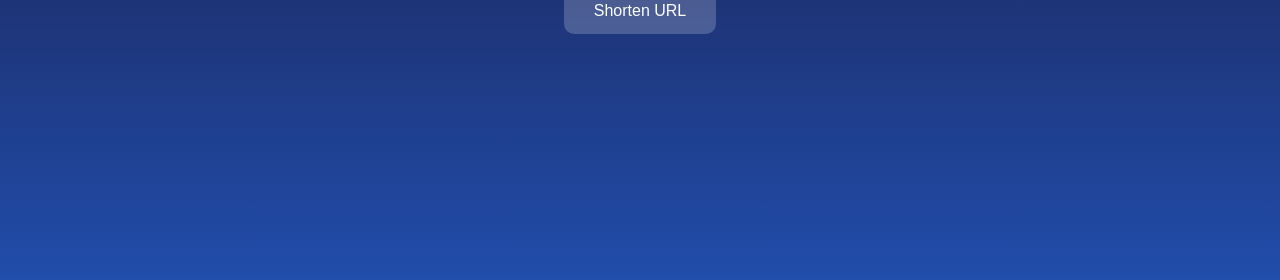
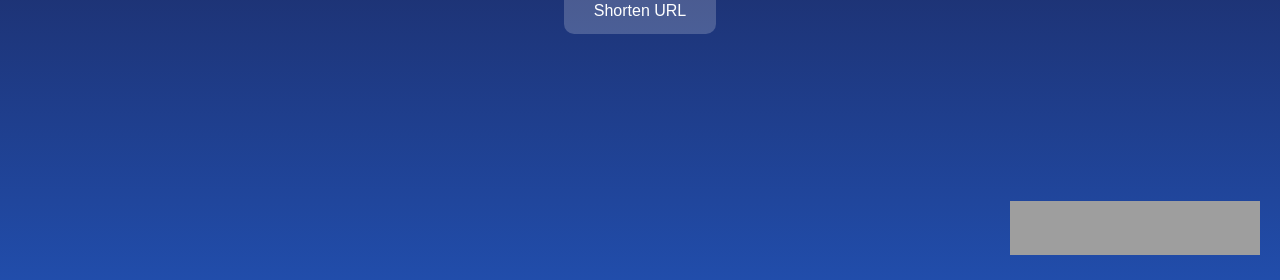
Before and after one commit to spoo-me/url-shortener, a Flask app: page / in a window 1280 px wide. Shown: the part 520-800 px from the top of the page. Run offline with Flask 3, Linux system fonts and the light colour scheme; some libraries are stand-ins or nearby versions; grey boxes are pictures that could not be loaded.

Commit message:
Add producthunt badge

```diff
--- a/static/css/index.css
+++ b/static/css/index.css
@@ -263,6 +263,13 @@ a:hover {
     margin-left: auto;
 }
 
+#producthunt {
+    position: absolute;
+    bottom: 0;
+    margin: 20px;
+    right: 0;
+}
+
 @media screen and (max-width: 480px) {
     .url-container {
         margin-left: 10%;
--- a/templates/index.html
+++ b/templates/index.html
@@ -122,10 +122,19 @@
         </div> {% endfor %} </div>
     {% endif %}
 
-    <!-- Include QRCode.js library -->
-    <script src="https://cdn.rawgit.com/davidshimjs/qrcodejs/gh-pages/qrcode.min.js"></script>
+    <div id="producthunt">
+        <a href="https://www.producthunt.com/posts/spoo-me-url-shortener?utm_source=badge-featured&utm_medium=badge&utm_souce=badge-spoo&#0045;me&#0045;url&#0045;shortener"
+            target="_blank" rel="noopener"><img
+                src="https://api.producthunt.com/widgets/embed-image/v1/featured.svg?post_id=431671&theme=light"
+                alt="Spoo&#0046;me&#0032;Url&#0032;Shortener - Shorten&#0032;Your&#0032;URLs&#0044;&#0032;Not&#0032;Your&#0032;Possibilities&#0046; | Product Hunt"
+                style="width: 250px; height: 54px;" width="250" height="54" /></a>
+</body>
+</div>
 
-    <script src="{{ url_for('static', filename='js/index-qrcode.js') }}"></script>
+<!-- Include QRCode.js library -->
+<script src="https://cdn.rawgit.com/davidshimjs/qrcodejs/gh-pages/qrcode.min.js"></script>
+
+<script src="{{ url_for('static', filename='js/index-qrcode.js') }}"></script>
 
 </body>
 
```
